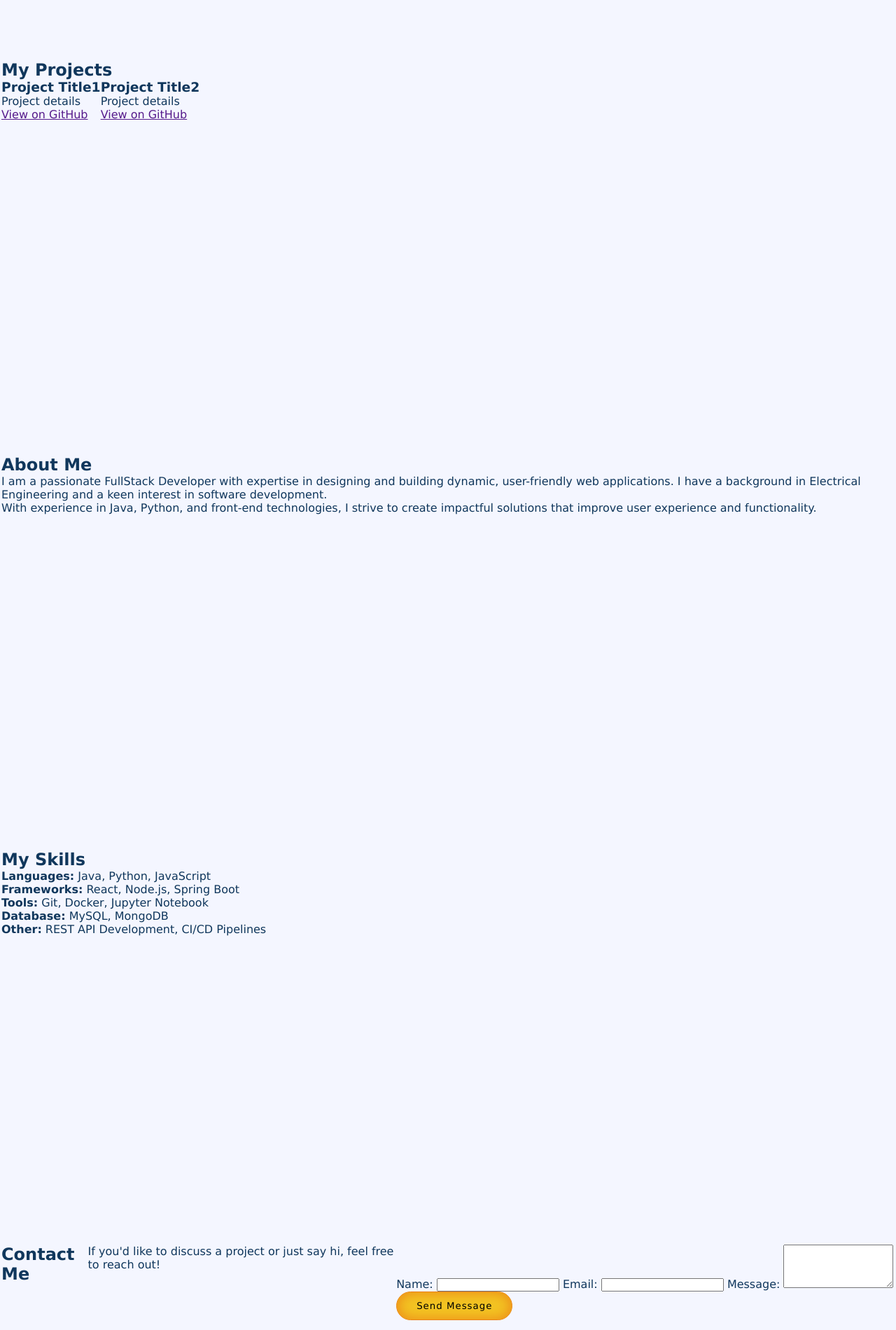
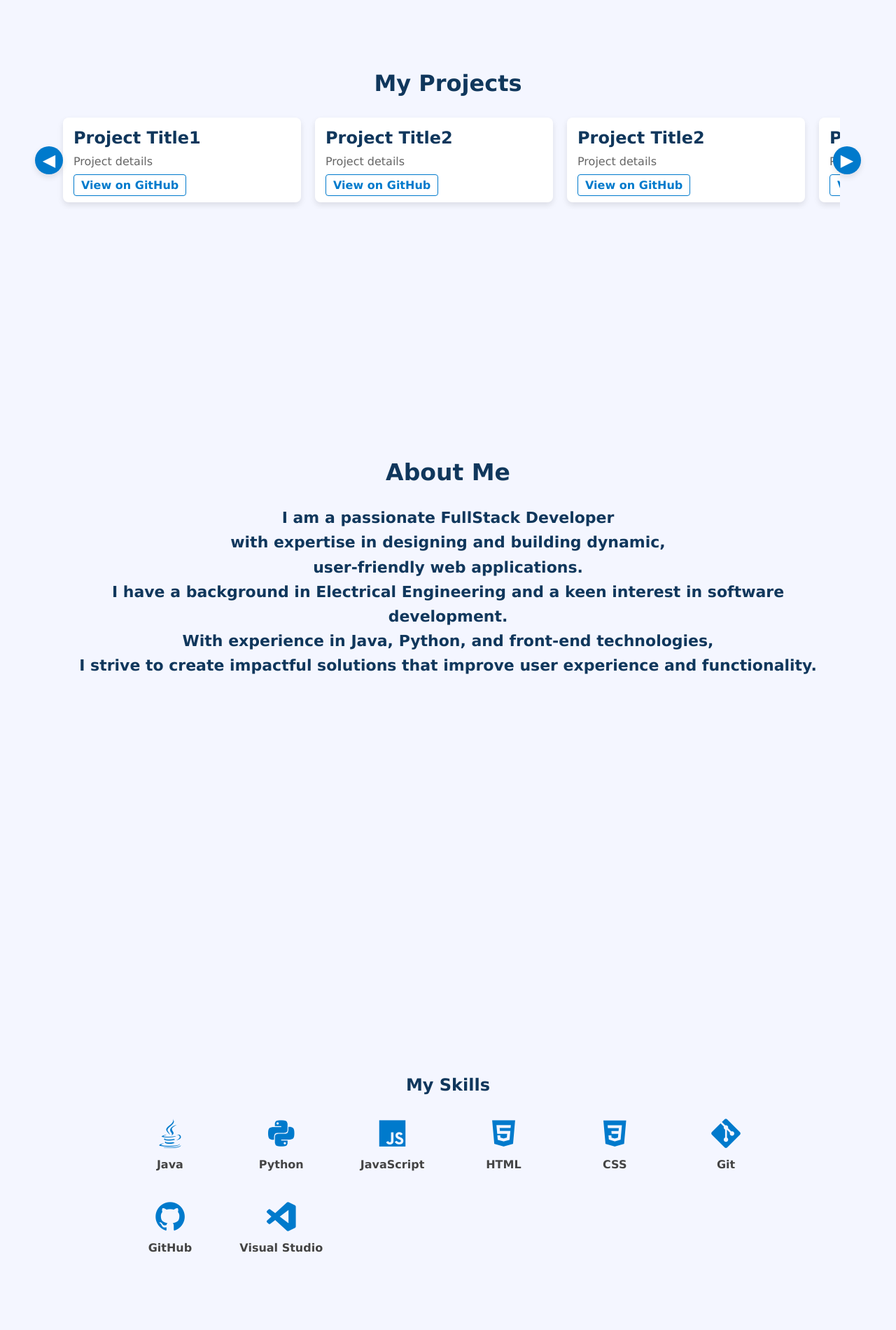
Before and after one commit to AirSatyam07/MyWebsite, a plain HTML site: page index.html in a window 1280 px wide. Shown: the part 720-2620 px from the top of the page at 70% size. Drawn offline with nearby package versions, Linux system fonts and the light colour scheme.

Commit message:
third commit with project and skills div

```diff
--- a/index.html
+++ b/index.html
@@ -55,6 +55,8 @@
     <section class="Projects">
         <div class="Projects-Content">
             <h2>My Projects</h2>
+            <div class="project-container">
+                <button class="scroll-button left" onclick="scrollProjects('left')">&#9664;</button>
                 <div class="project-list">
                     <div class="project-item">
                         <h3>Project Title1</h3>
@@ -66,22 +68,47 @@
                         <p>Project details</p>
                         <a href="" target="_blank">View on GitHub</a>
                     </div>
+                    <div class="project-item">
+                        <h3>Project Title2</h3>
+                        <p>Project details</p>
+                        <a href="" target="_blank">View on GitHub</a>
+                    </div>
+                    <div class="project-item">
+                        <h3>Project Title2</h3>
+                        <p>Project details</p>
+                        <a href="" target="_blank">View on GitHub</a>
+                    </div>
+                    <div class="project-item">
+                        <h3>Project Title2</h3>
+                        <p>Project details</p>
+                        <a href="" target="_blank">View on GitHub</a>
+                    </div>
+                    <div class="project-item">
+                        <h3>Project Title2</h3>
+                        <p>Project details</p>
+                        <a href="" target="_blank">View on GitHub</a>
+                    </div>
 
 
+                </div>
+                <button class="scroll-button right" onclick="scrollProjects('right')">&#9654;</button>
             </div>
         </div>
     </section>
 
     <section class="about">
-        <div class="about content">
-            <h2>About Me</h2>
+        <div class="about-content">
+            <h2 id="about-heading">About Me</h2>
             <p>
-                I am a passionate FullStack Developer with expertise in designing and building dynamic, user-friendly
+                I am a passionate FullStack Developer <br>with expertise in designing and building dynamic,<br>
+                user-friendly
                 web
-                applications. I have a background in Electrical Engineering and a keen interest in software development.
+                applications. <br>I have a background in Electrical Engineering and a keen interest in software
+                development.
             </p>
             <p>
-                With experience in Java, Python, and front-end technologies, I strive to create impactful solutions that
+                With experience in Java, Python, and front-end technologies, <br>I strive to create impactful solutions
+                that
                 improve user experience and functionality.
             </p>
 
@@ -89,22 +116,49 @@
     </section>
     <section class="skills">
         <div class="skills-content">
-            <h2>My Skills</h2>
-            <ul class="skills-list">
-                <li><strong>Languages:</strong> Java, Python, JavaScript</li>
-                <li><strong>Frameworks:</strong> React, Node.js, Spring Boot</li>
-                <li><strong>Tools:</strong> Git, Docker, Jupyter Notebook</li>
-                <li><strong>Database:</strong> MySQL, MongoDB</li>
-                <li><strong>Other:</strong> REST API Development, CI/CD Pipelines</li>
-            </ul>
-
+            <h2 id="skills-heading">My Skills</h2>
+            <div class="skills-grid">
+                <div class="skill-item">
+                    <i class='bx bxl-java'></i>
+                    <p>Java</p>
+                </div>
+                <div class="skill-item">
+                    <i class='bx bxl-python'></i>
+                    <p>Python</p>
+                </div>
+                <div class="skill-item">
+                    <i class='bx bxl-javascript'></i>
+                    <p>JavaScript</p>
+                </div>
+                <div class="skill-item">
+                    <i class='bx bxl-html5'></i>
+                    <p>HTML</p>
+                </div>
+                <div class="skill-item">
+                    <i class='bx bxl-css3'></i>
+                    <p>CSS</p>
+                </div>
+                <div class="skill-item">
+                    <i class='bx bxl-git'></i>
+                    <p>Git</p>
+                </div>
+                <div class="skill-item">
+                    <i class='bx bxl-github'></i>
+                    <p>GitHub</p>
+                </div>
+                <div class="skill-item">
+                    <i class='bx bxl-visual-studio'></i>
+                    <p>Visual Studio</p>
+                </div>
+            </div>
         </div>
     </section>
+
     <section class="contact">
         <div class="contact-content">
-            <h2>Contact Me</h2>
-            <p>If you'd like to discuss a project or just say hi, feel free to reach out!</p>
-            <form action="mailto:satyamvisa3005@gmail.com" method="POST" enctype="text/plain">
+            <h2 id="contact-heading">Contact Me</h2>
+            <p id="contact-desc">If you'd like to discuss a project or just say hi, feel free to reach out!</p>
+            <form action="mailto:satyamvisa3005@gmail.com" method="POST" enctype="text/plain" class="form">
                 <label for="name">Name:</label>
                 <input type="text" id="name" name="name" required>
                 <label for="email">Email:</label>
--- a/style.css
+++ b/style.css
@@ -160,40 +160,252 @@ body{
 
 }
 
-section{
-    display: inline-flex;
-    justify-content: space-between;
 
-    margin: 2px;
-    height: 70vh;
 
+.Projects{
+
+    width: 100%;
+    padding: 20px;
+}
+
+.Projects-Content{
+    max-width: 1200px;
+    margin: 0 auto;
+    text-align: center;
+}
+
+.Projects h2 {
+    font-size: 2em;
+    margin-bottom: 20px;
+
+}
+
+.project-container {
+    display: flex;
+    align-items: center;
+    position: relative;
+}
+
+.project-list {
+    display: flex;
+    overflow-x: auto;
+    scroll-behavior: smooth;
+    gap: 20px;
+    padding: 10px;
+    margin: 0 40px; /* Add space for arrows */
+    flex-wrap: nowrap;
+}
+
+
+.project-item {
+    flex: 0 0 calc((100% - 80px) / 3); /* Show 3 items per row with gaps */
+    background-color: #ffffff;
+    border-radius: 8px;
+    padding: 15px;
+    box-shadow: 0 4px 8px rgba(0, 0, 0, 0.1);
+    transition: transform 0.3s ease, box-shadow 0.3s ease;
+    text-align: left;
+}
+
+.project-item:hover {
+    transform: translateY(-5px);
+    box-shadow: 0 6px 12px rgba(0, 0, 0, 0.2);
+}
+
+.project-item h3 {
+    font-size: 1.5em;
+    margin-bottom: 10px;
+}
+
+.project-item p {
+    font-size: 1em;
+    margin-bottom: 15px;
+    color: #666;
+}
+
+.project-item a {
+    text-decoration: none;
+    color: #007acc;
+    font-weight: bold;
+    border: 1px solid #007acc;
+    border-radius: 4px;
+    padding: 5px 10px;
+    transition: background-color 0.3s ease, color 0.3s ease;
+}
+
+.project-item a:hover {
+    background-color: #007acc;
+    color: #fff;
+}
+.scroll-button {
+    position: absolute;
+    top: 50%;
+    transform: translateY(-50%);
+    background-color: #007acc;
+    color: #fff;
+    border: none;
+    border-radius: 50%;
+    cursor: pointer;
+    font-size: 1.5em;
+    width: 40px;
+    height: 40px;
+    display: flex;
+    justify-content: center;
+    align-items: center;
+    box-shadow: 0 4px 8px rgba(0, 0, 0, 0.1);
+}
+
+.scroll-button:hover {
+    background-color: #005f99;
+}
+
+.scroll-button.left {
+    left: 10px;
+}
+
+.scroll-button.right {
+    right: 10px;
+}
+
+.about{
+    display: flex;
+    flex-direction: column;
+    justify-content: center;
+    font-size: large;
+    text-align:center;
+    margin: 80px;
+    height: 100vh;
+}
+
+
+
+.about-content{
+    display:flex;
+    flex-direction: column;
+    justify-content: center;
+    width: 100%;
+    padding: 20px;
+    text-align: center;
+    font-size: 22px;
+    line-height: 1.6;
+    font-weight: bold;
 
 
 }
 
-.Projects{
-    max-width: 600px;
-}
-.project-list{
+#about-heading{
     display: flex;
     justify-content: center;
-    height: 100vh;
+    padding: 10px;
+    margin-top: 10px;
+    margin-bottom: 10px;
+
 }
 
-.project-list{
+.skills{
+    display:flex;
+    justify-content:center;
+    height: 100vh;
+
+
+}
+#skills-heading{
     display: flex;
-    justify-content: space-between;
+    justify-content: center;
+    text-align: center;
+
+}
+.skills-content{
+    display: flex;
+    justify-content: center;
+    flex-direction: column;
+
+}
+.skills-grid {
+    display: grid;
+    grid-template-columns: repeat(6, 1fr);
+    gap: 20px;
+    justify-items: center;
+    margin: 20px 0;
 }
 
+.skill-item {
+    text-align: center;
+    padding: 10px;
+    transition: transform 0.3s ease;
+}
+
+.skill-item i {
+    font-size: 50px;
+    color: #007acc;
+    margin-bottom: 10px;
+}
+
+.skill-item p {
+    font-size: 16px;
+    font-weight: bold;
+    color: #444;
+}
+
+.skill-item:hover {
+    transform: scale(1.1);
+    color: #005ea2;
+}
+
+
 .contact{
-    display: block;
+    display: flex;
+    justify-content: center;
+}
+#contact-heading{
+    padding: 10px;
+    margin-top: 10px;
+    margin-bottom: 10px;
+}
+#contact-desc{
+    padding: 10px;
+    margin-top: 10px;
+    margin-bottom: 10px;
 }
 
 .contact-content{
-    display:inline-flex;
+    display:flex;
+    flex-direction: column;
     justify-content: center;
 
+
 }
+.form{
+    display:flex;
+    flex-direction: column;
+    justify-content: center;
+    padding: 5px;
+    margin: 5px;
+
+
+}
+#name{
+    padding: 20px;
+    margin-top: 20px;
+    margin-bottom: 20px;
+}
+#email{
+    padding:20px;
+    margin-top: 20px;
+    margin-bottom: 20px;
+}
+
+#message{
+    padding:30px;
+    margin-top: 20px;
+    margin-bottom: 20px;
+}
+.btn{
+    padding: 20px;
+    margin-top: 20px;
+}
+
+
 
 @keyframes slideLeft{
     0%{
@@ -248,3 +460,4 @@ section{
         transform: scale(1);
         opacity: 1;
     }
+}
```
Lines whose indentation alone changed are shown as unchanged.
